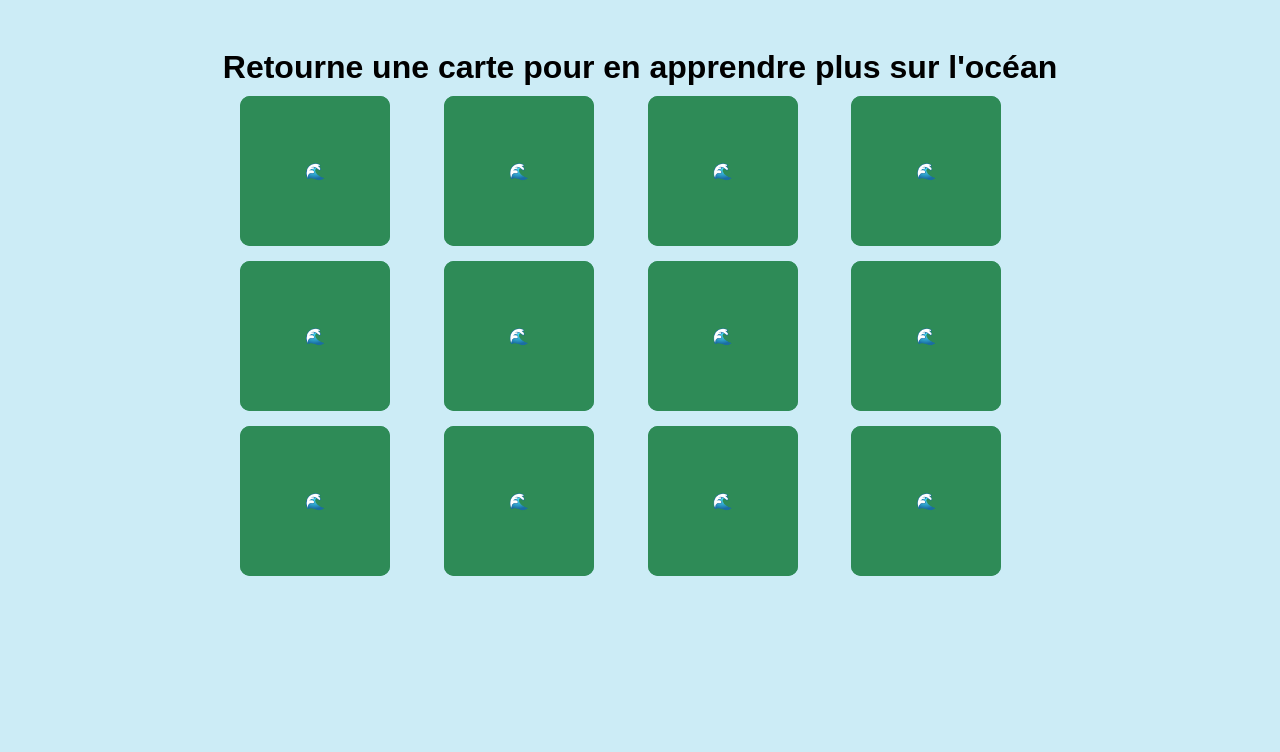
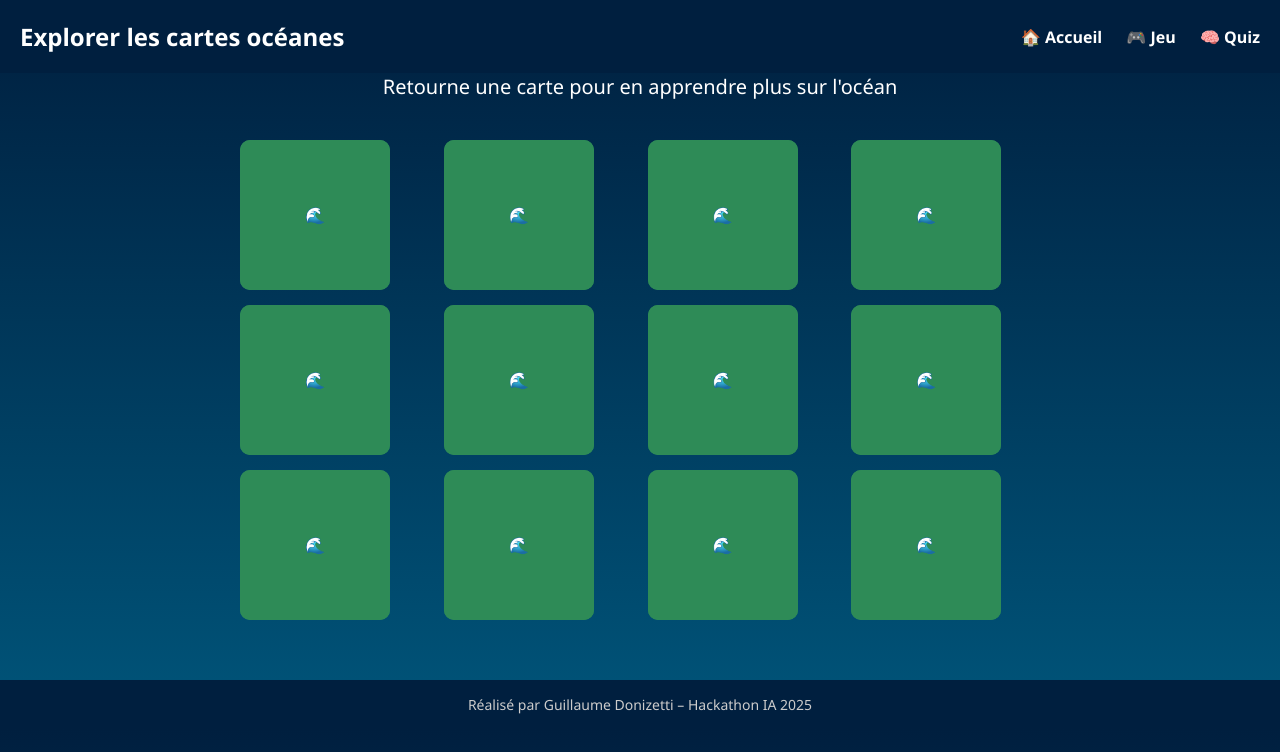
Before and after one commit to GuillaumeDon/sauverlocean, a plain HTML site: page cartes.html in a window 1280 px wide. Drawn offline with Linux system fonts and the light colour scheme.

Commit message:
style posé

```diff
--- a/cartes.html
+++ b/cartes.html
@@ -5,20 +5,44 @@
   <title>Cartes Océanes</title>
   <style>
     body {
-      background: #ccecf6;
-      font-family: sans-serif;
+      margin: 0;
+      font-family: 'Segoe UI', sans-serif;
+      background: linear-gradient(to bottom, #001f3f, #00557a);
+      color: white;
       text-align: center;
+    }
+    header {
+      background-color: #001f3f;
       padding: 20px;
+      display: flex;
+      justify-content: space-between;
+      align-items: center;
+      flex-wrap: wrap;
     }
-    h1 {
-      margin-bottom: 10px;
+    header h1 {
+      margin: 0;
+      font-size: 24px;
+    }
+    nav a {
+      color: white;
+      text-decoration: none;
+      margin-left: 20px;
+      font-weight: bold;
+    }
+    nav a:hover {
+      text-decoration: underline;
+    }
+    h2 {
+      font-weight: 300;
+      font-size: 20px;
+      margin-top: 0;
     }
     .grid {
       display: grid;
       grid-template-columns: repeat(4, 1fr);
       gap: 15px;
       max-width: 800px;
-      margin: 0 auto;
+      margin: 40px auto;
     }
     .card {
       width: 150px;
@@ -63,11 +87,32 @@
       transform: rotateY(180deg);
       font-size: 14px;
     }
+    footer {
+      margin-top: 60px;
+      padding: 15px;
+      background-color: #001f3f;
+      color: #ccc;
+      text-align: center;
+      font-size: 14px;
+    }
   </style>
 </head>
 <body>
-<h1>Retourne une carte pour en apprendre plus sur l'océan</h1>
+  <header>
+    <h1>Explorer les cartes océanes</h1>
+    <nav>
+      <a href="index.html">🏠 Accueil</a>
+      <a href="jeu.html">🎮 Jeu</a>
+      <a href="quizz.html">🧠 Quiz</a>
+    </nav>
+  </header>
+
+  <h2>Retourne une carte pour en apprendre plus sur l'océan</h2>
   <div class="grid" id="cardGrid"></div>
+
+  <footer>
+    Réalisé par Guillaume Donizetti – Hackathon IA 2025
+  </footer>
 
   <script>
     const data = [
```
Also changed, not shown: index.html (+29 -8 lines), quizz.html (+52 -4 lines). Lines whose indentation alone changed are shown as unchanged.
